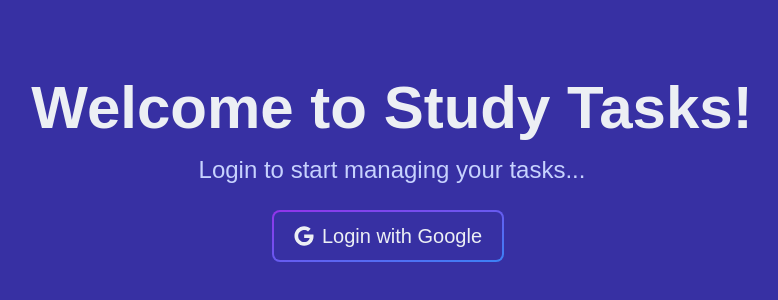
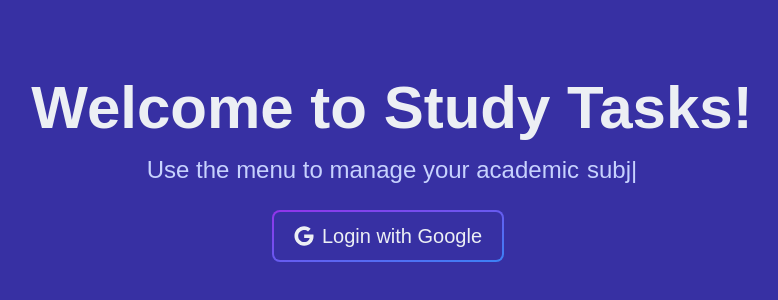
Before and after one commit to imesh97/study-tasks, a Next.js app: page /login in a window 1280 px wide. Shown: the part 226-526 px from the top of the page, without its empty margins (248-1026 px from the left). Built offline with nearby package versions, Linux system fonts and the light colour scheme; no server answers; sample sign-in values are in the browser's storage.

Commit message:
added typewriter effect to small heading

```diff
--- a/components/Login.jsx
+++ b/components/Login.jsx
@@ -1,15 +1,37 @@
-import { FaGoogle, FaTasks } from "react-icons/fa";
+import { useEffect, useRef } from "react";
+import { FaGoogle } from "react-icons/fa";
+import Typed from "typed.js";
 
 export default function Login({ handler }) {
+  const typedElement = useRef(null);
+
+  useEffect(() => {
+    const typed = new Typed(typedElement.current, {
+      strings: ["tasks.", "subjects.", "life."],
+      typeSpeed: 100,
+      backSpeed: 120,
+      loop: true,
+    });
+
+    return () => {
+      typed.destroy();
+    };
+  }, []);
+
   return (
     <div className="bg-indigo-800 w-full min-h-screen">
       <div className="flex flex-col items-center justify-center text-center px-6 py-8 mx-auto h-screen lg:py-0">
         <h1 className="mb-4 text-4xl font-bold leading-none text-nord6 md:text-5xl lg:text-6xl">
           Welcome to Study Tasks!
         </h1>
-        <p className="mb-6 text-lg font-normal text-indigo-200 lg:text-2xl">
-          Login to start managing your tasks...
-        </p>
+        <div className="flex">
+          <p className="mb-6 text-lg font-normal text-indigo-200 lg:text-2xl mr-2">
+            Use the menu to manage your academic
+          </p>
+          <p className="text-lg font-normal text-indigo-200 lg:text-2xl">
+            <span ref={typedElement} />
+          </p>
+        </div>
         <button
           className="relative inline-flex items-center justify-center p-0.5 mb-2 mr-2 overflow-hidden text-xl font-medium rounded-lg group bg-gradient-to-br from-purple-600 to-blue-500 group-hover:from-purple-600 group-hover:to-blue-500 hover:text-white text-white focus:ring-4 focus:outline-none focus:ring-blue-800"
           onClick={() => handler()}>
--- a/pages/index.jsx
+++ b/pages/index.jsx
@@ -1,8 +1,24 @@
 import Head from "next/head";
-import Login from "../components/Login";
 import { useAuth } from "../lib/auth";
+import Typed from "typed.js";
+import { useEffect, useRef } from "react";
 
 export default function Home() {
+  const typedElement = useRef(null);
+
+  useEffect(() => {
+    const typed = new Typed(typedElement.current, {
+      strings: ["tasks.", "subjects.", "life."],
+      typeSpeed: 100,
+      backSpeed: 120,
+      loop: true,
+    });
+
+    return () => {
+      typed.destroy();
+    };
+  }, []);
+
   const auth = useAuth();
 
   return (
@@ -20,9 +36,14 @@ export default function Home() {
               <h1 className="mb-4 text-4xl font-bold leading-none text-nord6 md:text-5xl lg:text-6xl">
                 Welcome to Study Tasks!
               </h1>
-              <p className="mb-6 text-lg font-normal text-indigo-200 lg:text-2xl">
-                Use the menu to manage your tasks...
-              </p>
+              <div className="flex">
+                <p className="mb-6 text-lg font-normal text-indigo-200 lg:text-2xl mr-2">
+                  Use the menu to manage your academic
+                </p>
+                <p className="text-lg font-normal text-indigo-200 lg:text-2xl">
+                  <span ref={typedElement} />
+                </p>
+              </div>
             </div>
           </div>
         </>
```
